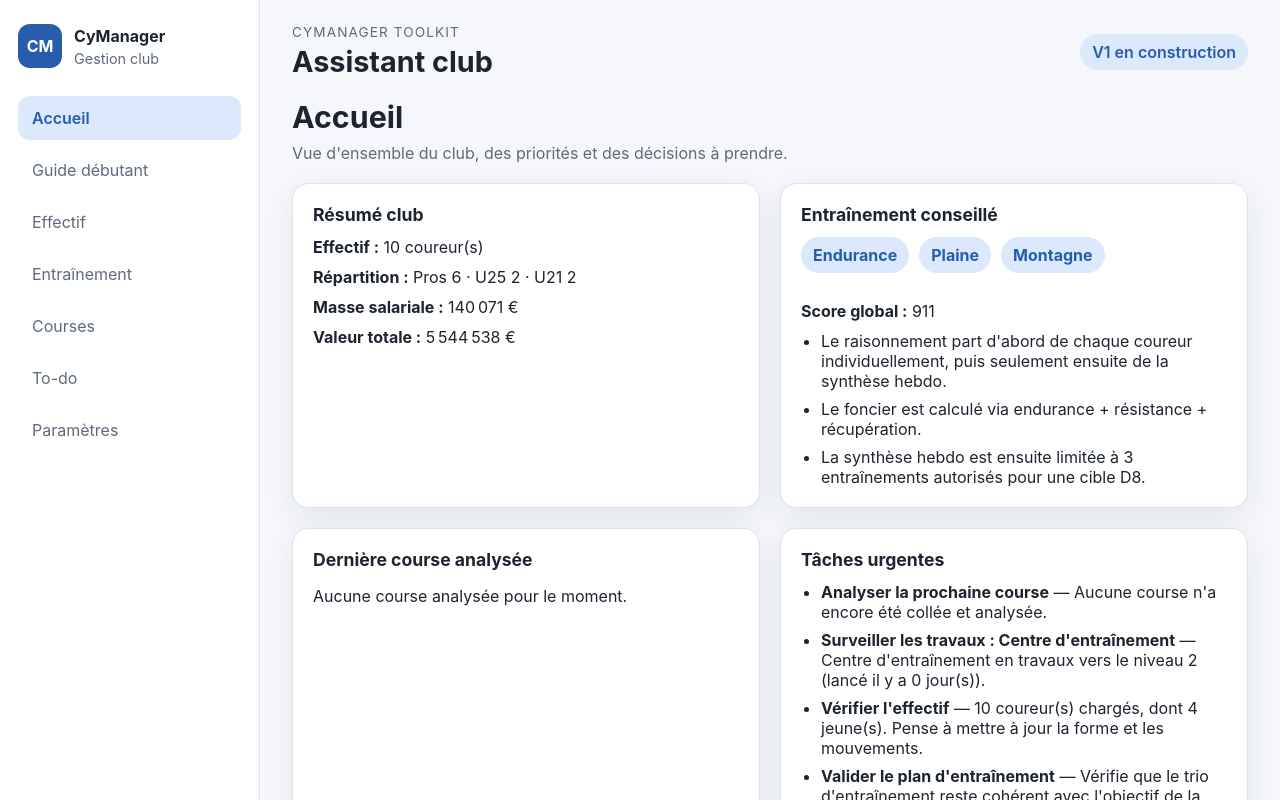
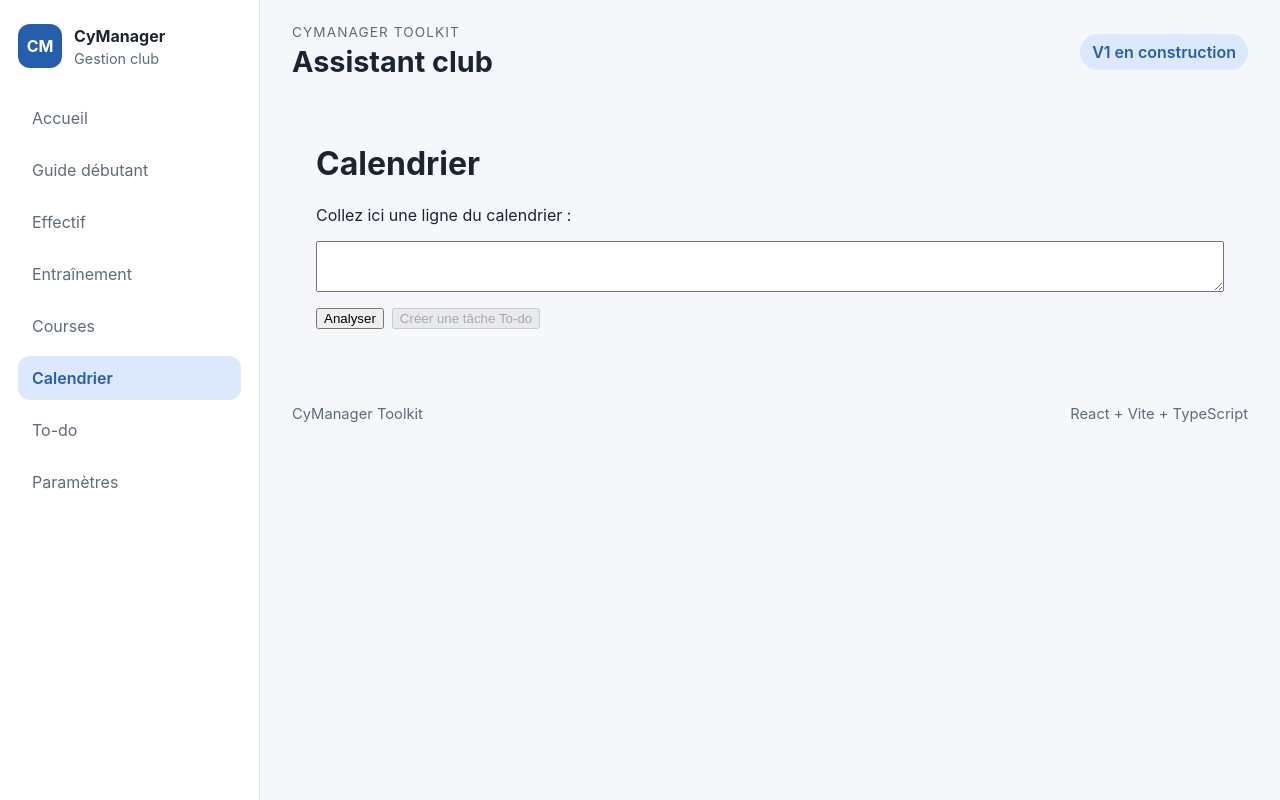
Before and after one commit to kikof17/cymanager, a React (Vite) app: page /#/calendrier in a window 1280 px wide. Before the commit this address led to /#/. Shown: the top 800 px of the page. Built offline with nearby package versions, Linux system fonts and the light colour scheme.

Commit message:
Ajout page Calendrier avec création de tâches todo depuis le calendrier

```diff
--- a/src/App.tsx
+++ b/src/App.tsx
@@ -7,6 +7,8 @@ import TrainingPage from "./pages/TrainingPage";
 import RacesPage from "./pages/RacesPage";
 import TodoPage from "./pages/TodoPage";
 import SettingsPage from "./pages/SettingsPage";
+
+import CalendarPage from "./pages/CalendarPage";
 
 export default function App() {
   return (
@@ -19,6 +21,7 @@ export default function App() {
         <Route path="/courses" element={<RacesPage />} />
         <Route path="/todo" element={<TodoPage />} />
         <Route path="/parametres" element={<SettingsPage />} />
+        <Route path="/calendrier" element={<CalendarPage />} />
         <Route path="*" element={<Navigate to="/" replace />} />
       </Routes>
     </AppLayout>
--- a/src/components/layout/Sidebar.tsx
+++ b/src/components/layout/Sidebar.tsx
@@ -6,6 +6,7 @@ const links = [
   { to: "/effectif", label: "Effectif" },
   { to: "/entrainement", label: "Entraînement" },
   { to: "/courses", label: "Courses" },
+  { to: "/calendrier", label: "Calendrier" },
   { to: "/todo", label: "To-do" },
   { to: "/parametres", label: "Paramètres" },
 ];
--- /dev/null
+++ b/src/pages/CalendarPage.tsx
@@ -0,0 +1,86 @@
+import React, { useState } from 'react';
+import { saveManualTodos, loadManualTodos } from '../lib/storage/todoStorage';
+import type { TodoItem } from '../types/todo';
+
+const CalendarPage: React.FC = () => {
+  const [input, setInput] = useState('');
+  const [parsed, setParsed] = useState<any>(null);
+  const [success, setSuccess] = useState(false);
+
+  // Fonction de parsing simple
+  function parseLine(line: string) {
+    // Exemple de ligne :
+    // S5\tSam\t18/04/2026\tMT\tMontagne\tEtape 1 : Oviedo - Langreo by Zabak\tTactique\tInformations
+    const parts = line.split('\t');
+    if (parts.length < 8) return null;
+    return {
+      semaine: parts[0],
+      jour: parts[1],
+      date: parts[2],
+      type: parts[3],
+      lieu: parts[4],
+      etape: parts[5],
+      tactique: parts[6],
+      infos: parts[7],
+    };
+  }
+
+
+  function handleParse() {
+    const result = parseLine(input);
+    setParsed(result);
+    setSuccess(false);
+  }
+
+  function handleCreateTodo() {
+    const data = parseLine(input);
+    if (!data) return;
+
+    // Construction de la tâche
+    const newTodo: TodoItem = {
+      id: `calendar-${Date.now()}-${Math.floor(Math.random()*10000)}`,
+      title: `${data.etape} (${data.date})`,
+      details: `Tactique: ${data.tactique}\nInfos: ${data.infos}\nType: ${data.type} - ${data.lieu}`,
+      source: 'manual',
+      status: 'todo',
+      priority: 'moyenne',
+      category: 'courses',
+      createdAt: new Date().toISOString(),
+    };
+
+    // Ajout au localStorage
+    const todos = loadManualTodos();
+    saveManualTodos([newTodo, ...todos]);
+    setSuccess(true);
+  }
+
+  return (
+    <div style={{ padding: 24 }}>
+      <h1>Calendrier</h1>
+      <p>Collez ici une ligne du calendrier :</p>
+      <textarea
+        value={input}
+        onChange={e => { setInput(e.target.value); setSuccess(false); }}
+        rows={3}
+        style={{ width: '100%', marginBottom: 12 }}
+      />
+      <div style={{ display: 'flex', gap: 8 }}>
+        <button onClick={handleParse}>Analyser</button>
+        <button onClick={handleCreateTodo} disabled={!parsed}>Créer une tâche To-do</button>
+      </div>
+      {parsed && (
+        <div style={{ marginTop: 24 }}>
+          <h3>Résultat du parsing :</h3>
+          <pre>{JSON.stringify(parsed, null, 2)}</pre>
+        </div>
+      )}
+      {success && (
+        <div style={{ color: 'green', marginTop: 16 }}>
+          ✅ Tâche ajoutée à la to-do !
+        </div>
+      )}
+    </div>
+  );
+};
+
+export default CalendarPage;
```
